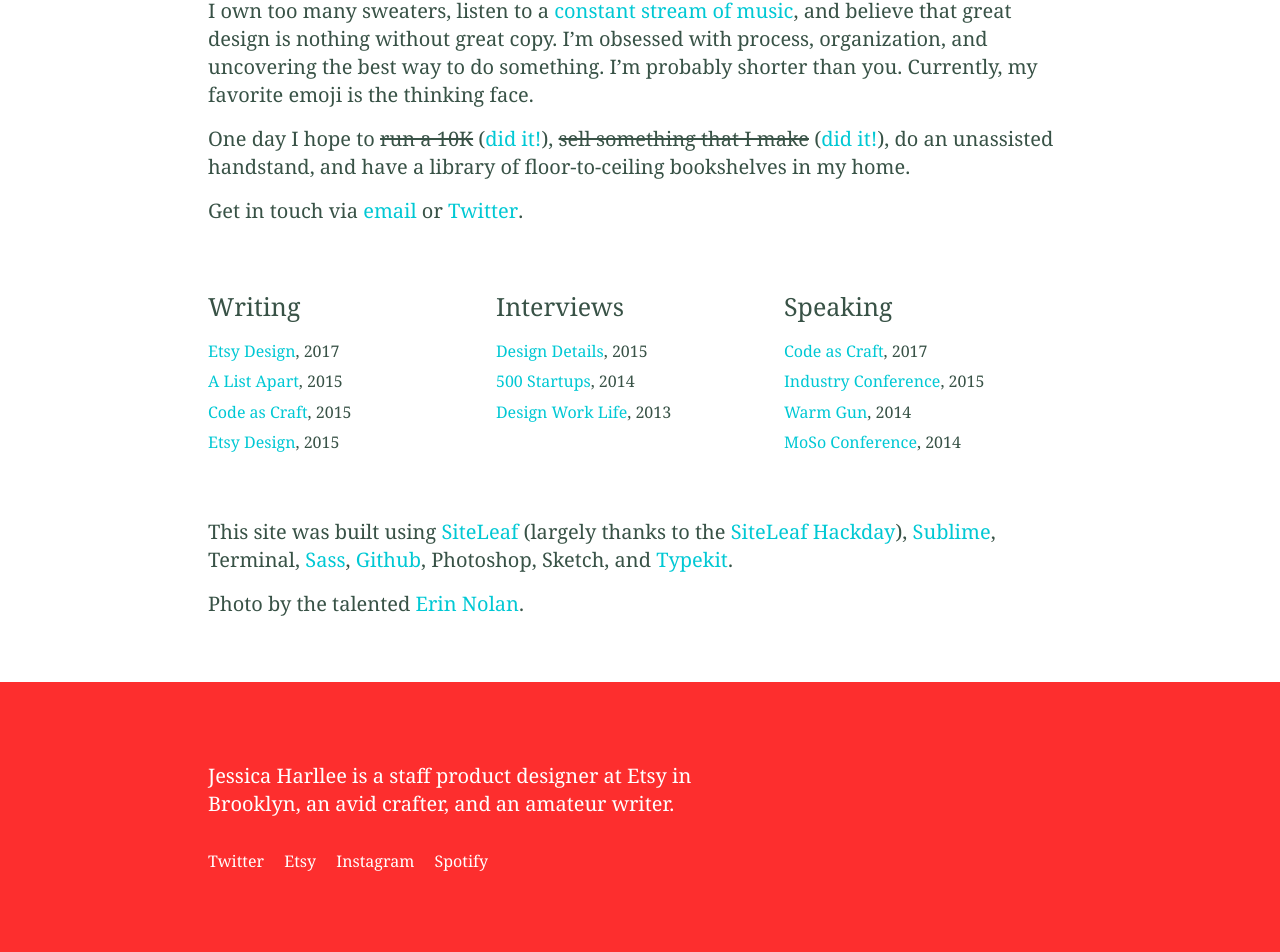
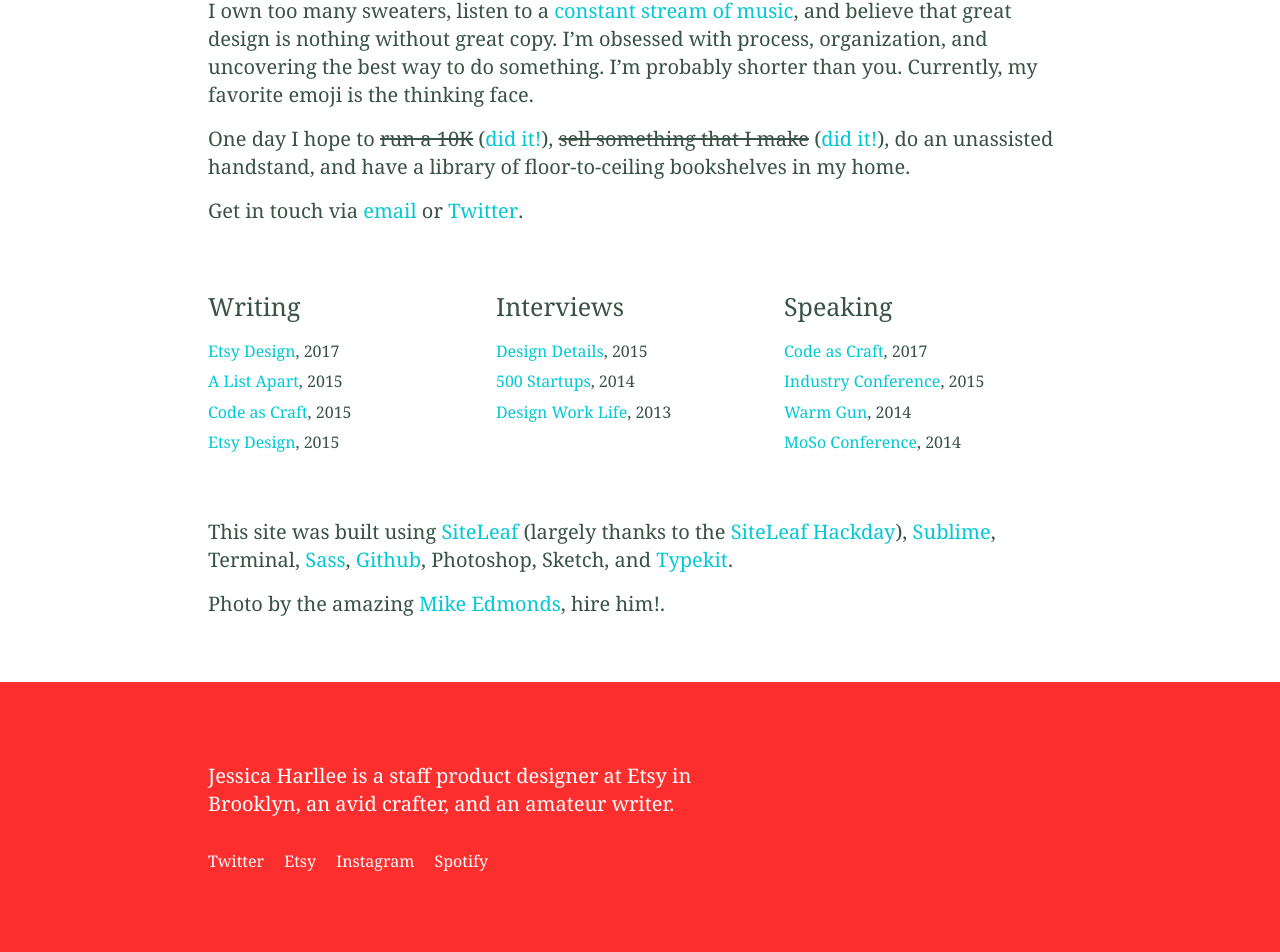
Before and after one commit to harllee/jessicaharllee.com, a Jekyll site: the page built from about.markdown, in a window 1280 px wide. Shown: the part 685-1637 px from the top of the page. Built offline with Jekyll 4.4.1, drawn with Linux system fonts in a browser that asks for light colours.

Commit message:
Updated About

```diff
--- a/about.markdown
+++ b/about.markdown
@@ -56,4 +56,4 @@
 
 This site was built using [SiteLeaf](http://siteleaf.com) (largely thanks to the [SiteLeaf Hackday](http://jessicaharllee.com/notes/a-redesign-with-siteleaf)), [Sublime](http://www.sublimetext.com), Terminal, [Sass](http://sass-lang.com), [Github](https://github.com/harllee), Photoshop, Sketch, and [Typekit](http://typekit.com).
 
-Photo by the talented [Erin Nolan](http://www.madebyeno.com).
+Photo by the amazing [Mike Edmonds](http://www.edmonds.photo), hire him!.
```
